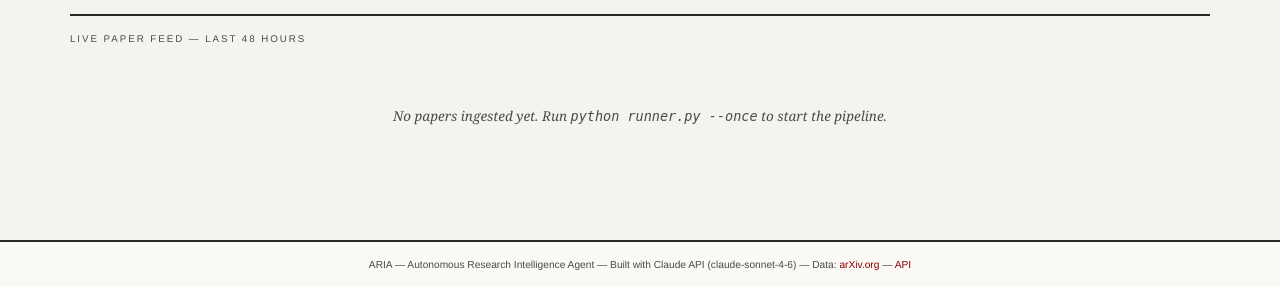
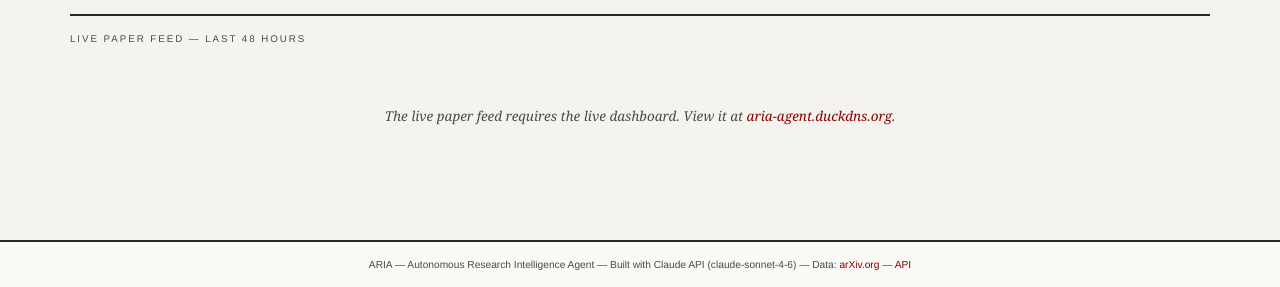
Before and after one commit to gr8drmrSLC/aria, a Flask app: page / in a window 1280 px wide. Shown: the part 835-1122 px from the top of the page. Run offline with Flask 3, Linux system fonts and the light colour scheme; data that the repository does not hold is empty.

Commit message:
fix: replace placeholder empty state with live dashboard link

```diff
--- a/dashboard/templates/index.html
+++ b/dashboard/templates/index.html
@@ -484,7 +484,7 @@
     {% endfor %}
   </div>
   {% else %}
-  <div class="empty">No papers ingested yet. Run <code>python runner.py --once</code> to start the pipeline.</div>
+  <div class="empty">The live paper feed requires the live dashboard. View it at <a href="https://aria-agent.duckdns.org" target="_blank" rel="noopener">aria-agent.duckdns.org</a>.</div>
   {% endif %}
 
 </main>
```
